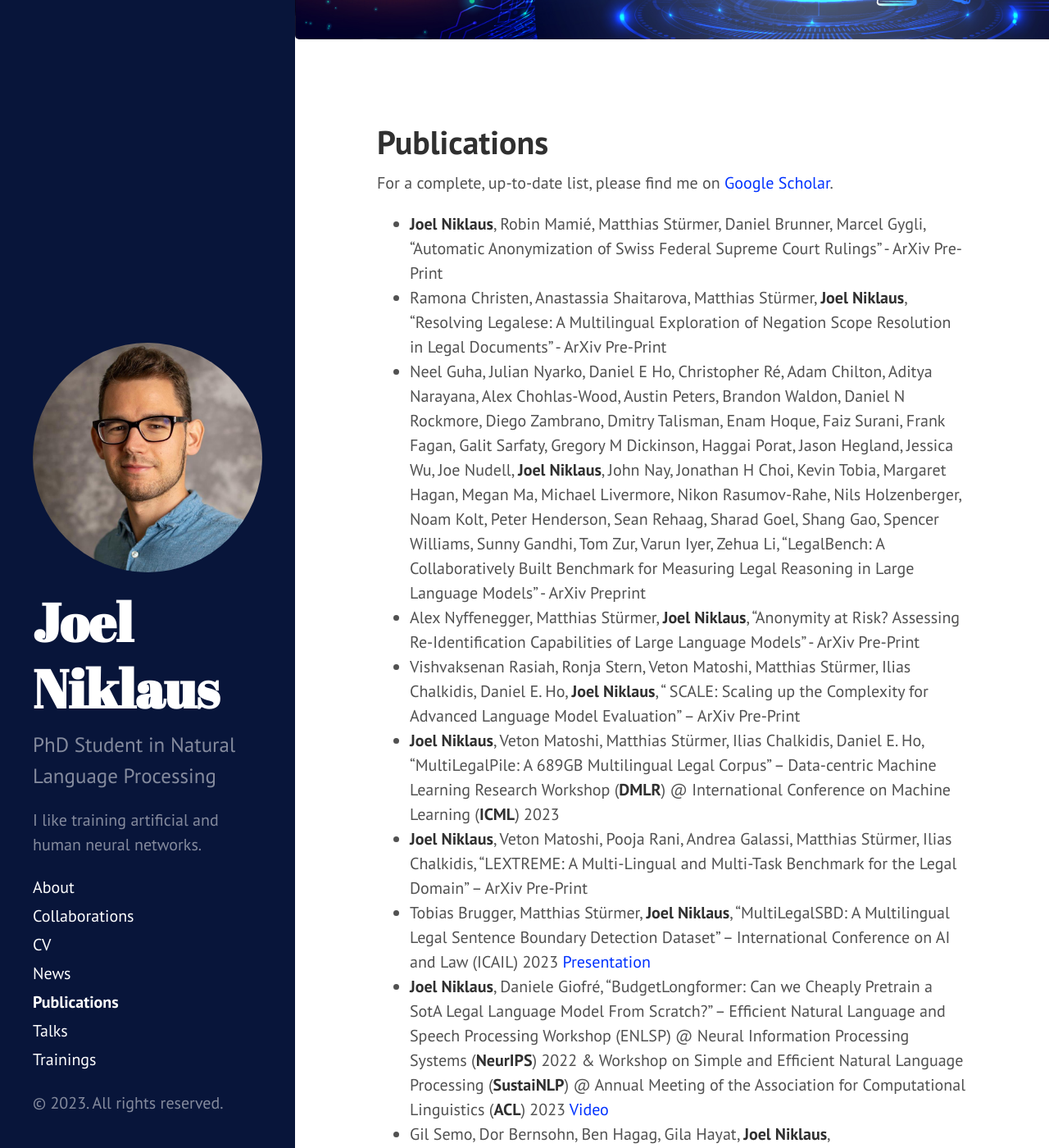
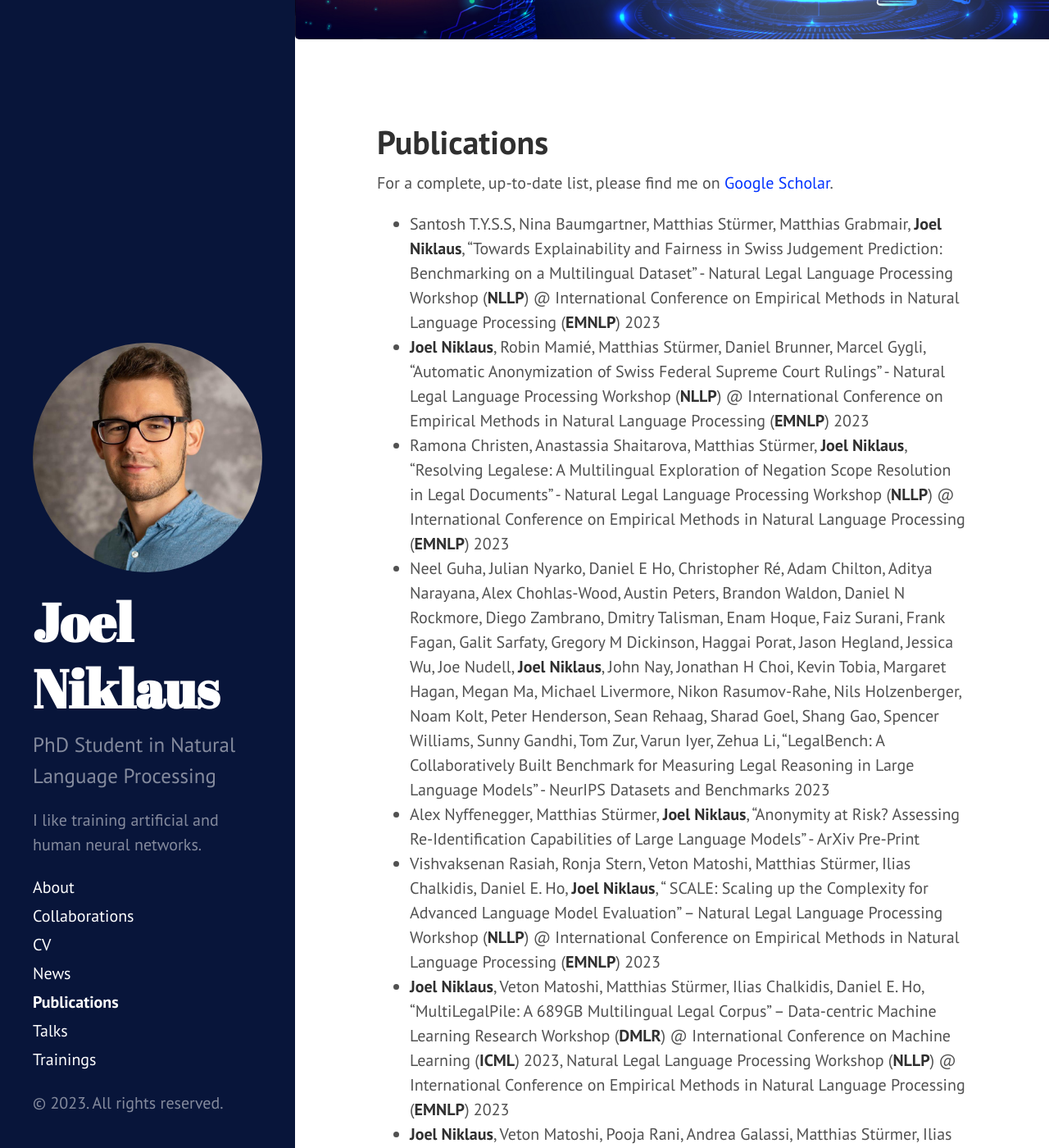
Before and after one commit to JoelNiklaus/joelniklaus.github.io, a Jekyll site: the page built from _pages/publications.md, in a window 1280 px wide and 1400 px high, scrolled down 273 px. Shown: the whole window at 82% size. Built offline with Jekyll 4.4.1, drawn with Linux system fonts in a browser that asks for light colours; a style sheet for code colours, icons or effects is not loaded; some of the changed text lies outside the part shown.

Commit message:
updated with NLLP acceptance
Signed-off-by: Joel Niklaus <me@joelniklaus.ch>

```diff
--- a/_pages/publications.md
+++ b/_pages/publications.md
@@ -8,26 +8,34 @@ title: Publications
 For a complete, up-to-date list, please find me
 on [Google Scholar](https://scholar.google.com/citations?user=qJ8iricAAAAJ).
 
+* Santosh T.Y.S.S, Nina Baumgartner, Matthias Stürmer, Matthias Grabmair, **Joel Niklaus**, "Towards Explainability and
+  Fairness in Swiss Judgement Prediction: Benchmarking on a Multilingual Dataset" - Natural Legal Language Processing
+  Workshop (**NLLP**) @ International Conference on Empirical Methods in Natural Language Processing (**EMNLP**) 2023
 * **Joel Niklaus**, Robin Mamié, Matthias Stürmer, Daniel Brunner, Marcel Gygli, "Automatic Anonymization of Swiss
-  Federal Supreme Court Rulings" - ArXiv Pre-Print
+  Federal Supreme Court Rulings" - Natural Legal Language Processing Workshop (**NLLP**) @ International Conference on
+  Empirical Methods in Natural Language Processing (**EMNLP**) 2023
 * Ramona Christen, Anastassia Shaitarova, Matthias Stürmer, **Joel Niklaus**, "Resolving Legalese: A Multilingual
-  Exploration of Negation Scope Resolution in Legal Documents" - ArXiv Pre-Print
+  Exploration of Negation Scope Resolution in Legal Documents" - Natural Legal Language Processing Workshop (**NLLP**) @
+  International Conference on Empirical Methods in Natural Language Processing (**EMNLP**) 2023
 * Neel Guha, Julian Nyarko, Daniel E Ho, Christopher Ré, Adam Chilton, Aditya Narayana, Alex Chohlas-Wood, Austin
   Peters, Brandon Waldon, Daniel N Rockmore, Diego Zambrano, Dmitry Talisman, Enam Hoque, Faiz Surani, Frank Fagan,
   Galit Sarfaty, Gregory M Dickinson, Haggai Porat, Jason Hegland, Jessica Wu, Joe Nudell, **Joel Niklaus**, John Nay,
   Jonathan H Choi, Kevin Tobia, Margaret Hagan, Megan Ma, Michael Livermore, Nikon Rasumov-Rahe, Nils Holzenberger, Noam
   Kolt, Peter Henderson, Sean Rehaag, Sharad Goel, Shang Gao, Spencer Williams, Sunny Gandhi, Tom Zur, Varun Iyer, Zehua
-  Li, "LegalBench: A Collaboratively Built Benchmark for Measuring Legal Reasoning in Large Language Models" - ArXiv
-  Preprint
+  Li, "LegalBench: A Collaboratively Built Benchmark for Measuring Legal Reasoning in Large Language Models" - NeurIPS
+  Datasets and Benchmarks 2023
 * Alex Nyffenegger, Matthias Stürmer, **Joel Niklaus**, "Anonymity at Risk? Assessing Re-Identification Capabilities of
   Large Language Models" - ArXiv Pre-Print
 * Vishvaksenan Rasiah, Ronja Stern, Veton Matoshi, Matthias Stürmer, Ilias Chalkidis, Daniel E. Ho, **Joel Niklaus**, "
-  SCALE: Scaling up the Complexity for Advanced Language Model Evaluation" – ArXiv Pre-Print
+  SCALE: Scaling up the Complexity for Advanced Language Model Evaluation" – Natural Legal Language Processing
+  Workshop (**NLLP**) @ International Conference on Empirical Methods in Natural Language Processing (**EMNLP**) 2023
 * **Joel Niklaus**, Veton Matoshi, Matthias Stürmer, Ilias Chalkidis, Daniel E. Ho, "MultiLegalPile: A 689GB
   Multilingual Legal Corpus" – Data-centric Machine Learning Research Workshop (**DMLR**) @ International Conference on
-  Machine Learning (**ICML**) 2023
+  Machine Learning (**ICML**) 2023, Natural Legal Language Processing Workshop (**NLLP**) @ International Conference on
+  Empirical Methods in Natural Language Processing (**EMNLP**) 2023
 * **Joel Niklaus**, Veton Matoshi, Pooja Rani, Andrea Galassi, Matthias Stürmer, Ilias Chalkidis, "LEXTREME: A
-  Multi-Lingual and Multi-Task Benchmark for the Legal Domain" – ArXiv Pre-Print
+  Multi-Lingual and Multi-Task Benchmark for the Legal Domain" – Natural Legal Language Processing Workshop (**NLLP**) @
+  International Conference on Empirical Methods in Natural Language Processing (**EMNLP**) 2023, EMNLP Findings 2023
 * Tobias Brugger, Matthias Stürmer, **Joel Niklaus**, "MultiLegalSBD: A Multilingual Legal Sentence Boundary Detection
   Dataset" – International Conference on AI and Law (ICAIL)
   2023 [Presentation](https://docs.google.com/presentation/d/1ccDJEsJPxu62CzAYo7v6IfW0sLaOWBjYz3oTZm_Epko/edit?usp=sharing)
```
Also changed, not shown: _pages/news.md (+1 -0 lines).
